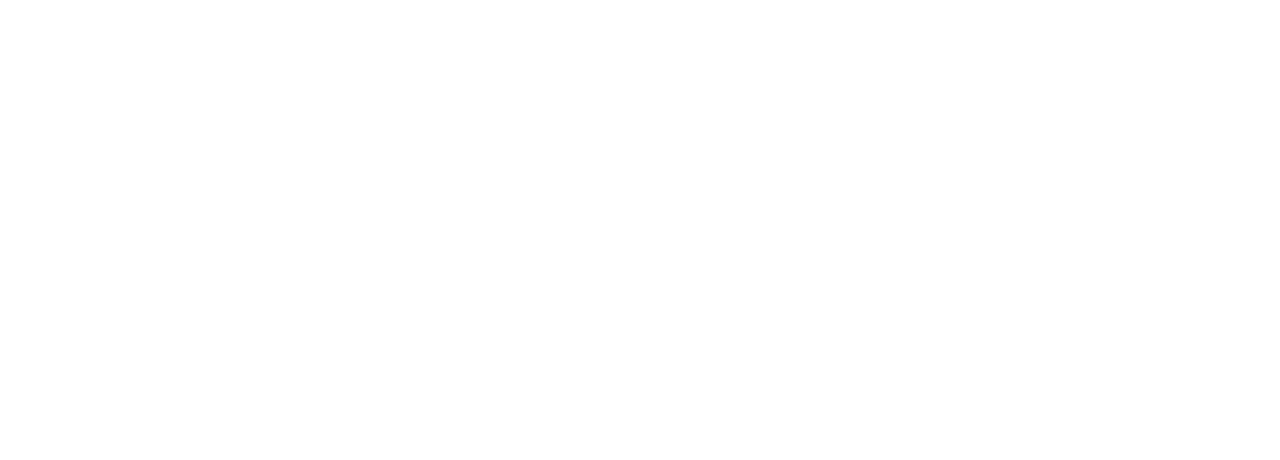
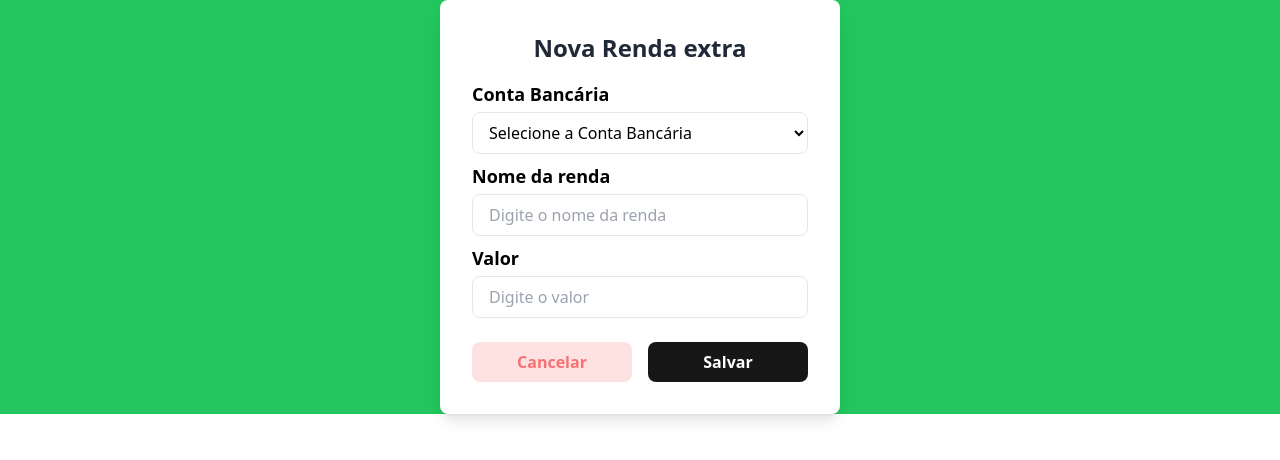
Before and after one commit to ezfinances/ezfin-frontend, a React (Create React App) app: page /newincome in a window 1280 px wide. Before the commit this address had no page. Shown: the top 460 px of the page. Built offline with nearby package versions, Linux system fonts and the light colour scheme.

Commit message:
front newincome

```diff
--- a/src/App.js
+++ b/src/App.js
@@ -4,6 +4,7 @@
 import Register from "./pages/register";
 import Dashboard from "./pages/dashboard";
 import Accounts from "./pages/accounts";
+import NewIncome from "./pages/newincome";
 
 function App() {
   return (
@@ -12,6 +13,7 @@
       <Route path="/register" element={<Register />} />
       <Route path="/dashboard" element={<Dashboard />} />
       <Route path="/accounts" element={<Accounts />} />
+      <Route path="/newincome" element={<NewIncome />} />
       {/* Rota raiz redireciona para /login, ajuste conforme necessário */}
       <Route path="/" element={<Navigate to="/login" replace />} />
       {/* Adicione outras rotas aqui */}
--- /dev/null
+++ b/src/pages/newincome.js
@@ -0,0 +1,33 @@
+function NewIncome() {
+    return (
+            <div className="flex flex-col items-center justify-center gap-4 bg-green-500">
+
+                <div className="bg-white backdrop-blur-sm shadow-lg rounded-lg p-8 w-[400px]">
+                    <div className="mb-4">
+                        <h1 className="text-2xl font-semibold text-gray-800 flex justify-center">Nova Renda extra</h1>
+                    </div>
+
+                    <label className="block text-lg font-semibold text-[#000] mb-1">Conta Bancária</label>
+                    <select className="w-full px-3 py-2 mb-2 border border-gray-200 rounded-lg bg-white focus:outline-none focus:ring-2 focus:ring-[#171717]">
+                        <option value="">Selecione a Conta Bancária</option>
+                        <option value="nubank">Nubank</option>
+                        <option value="inter">Banco Inter</option>
+                        <option value="bb">Banco do Brasil</option>
+                        <option value="caixa">Caixa</option>
+                    </select>
+                    <label className="block text-lg font-semibold text-[#000] mb-1">Nome da renda</label>
+                    <input className="w-full px-4 py-2 mb-2 border border-gray-200 rounded-lg focus:outline-none focus:ring-2 focus:ring-[#171717]" type="text" placeholder="Digite o nome da renda" />
+                    <label className="block text-lg font-semibold text-[#000] mb-1">Valor</label>
+
+                    <input className="w-full px-4 py-2 mb-6 border border-gray-200 rounded-lg focus:outline-none focus:ring-2 focus:ring-[#171717]" type="number" placeholder="Digite o valor" />
+                    <div className="flex gap-4 justify-end">
+                        <button className="w-full bg-red-100 text-red-400 font-semibold py-2 rounded-lg hover:bg-red-300 hover:text-red-500 transition">Cancelar</button>
+                        <button className="w-full bg-[#171717] text-white py-2 font-semibold rounded-lg hover:bg-[#000] transition">Salvar</button>
+                    </div>
+
+                </div>
+            </div>
+    );
+}
+
+export default NewIncome;
```
